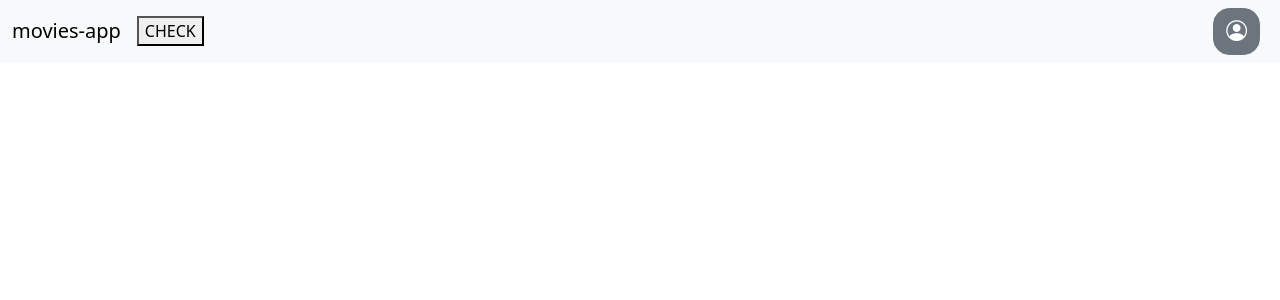
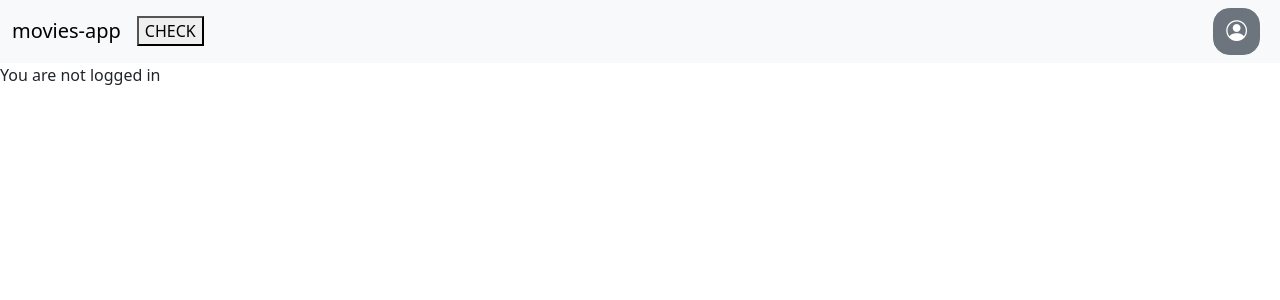
Before and after one commit to Afafrr/movies-full, a React (Vite) app: page /dashboard/notlogged in a window 1280 px wide. Shown: the top 300 px of the page. Built offline with nearby package versions, Linux system fonts and the light colour scheme; no server answers; sample sign-in values are in the browser's storage.

Commit message:
not logged route

```diff
--- /dev/null
+++ b/src/components/layout/Navbar/LoggedOut.tsx
@@ -0,0 +1,3 @@
+export const LoggedOut = () => {
+  return <div>You are not logged in</div>;
+};
--- a/src/routes/router/DashboardRouter.tsx
+++ b/src/routes/router/DashboardRouter.tsx
@@ -3,9 +3,9 @@ import { Account } from "../Account.tsx";
 import { Dashboard } from "../Dashboard.tsx";
 import { auth } from "../../services/config/firebase.ts";
 import { Friends } from "../Friends.tsx";
+import { LoggedOut } from "../../components/layout/Navbar/LoggedOut.tsx";
 
 export const DashboardRouter = () => {
-
   const navigate = useNavigate();
   //every route after /dashboard is protected
   auth.onAuthStateChanged((user) => {
@@ -20,6 +20,7 @@ export const DashboardRouter = () => {
         <Route path="/" element={<Dashboard />} />
         <Route path="account" element={<Account />} />1
         <Route path="friends" element={<Friends />} />1
+        <Route path="notlogged" element={<LoggedOut />} />1
       </Routes>
     </>
   );
```
